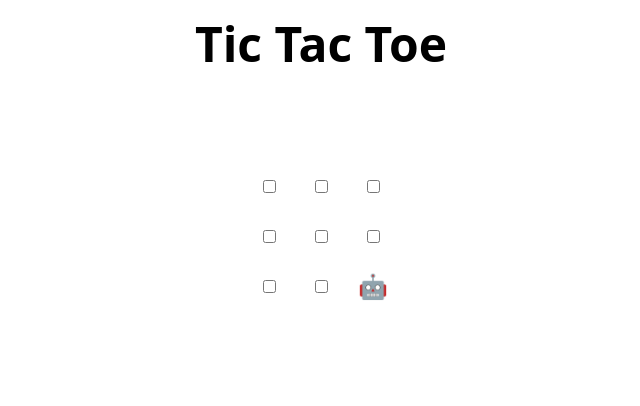
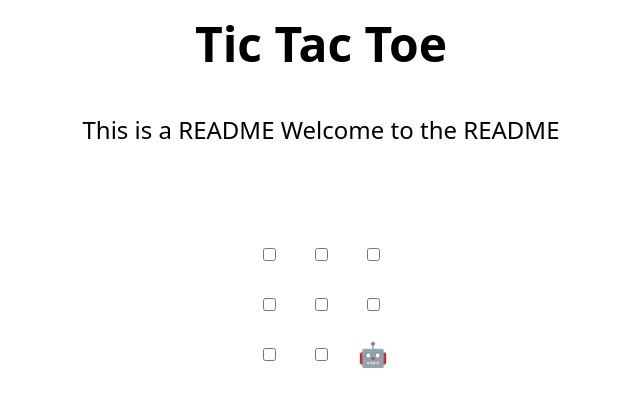
Before and after one commit to basakozzdemir/skills-review-pull-requests, a plain HTML site: page index.html in a window 1280 px wide. Shown: the whole page, without its empty margins (319-959 px from the left). Drawn offline with Linux system fonts and the light colour scheme.

Commit message:
Update index.html

```diff
--- a/index.html
+++ b/index.html
@@ -44,7 +44,8 @@
     <td><input type="checkbox" /></td>
     <td><input type="checkbox" /></td>
     <td><input type="checkbox" /></td>
-  </tr>
+This is a README
+Welcome to the README
 </table>
 
 <h2 hidden>Game over, refresh to play again 🧑‍💻 🤖!</h2>
```
